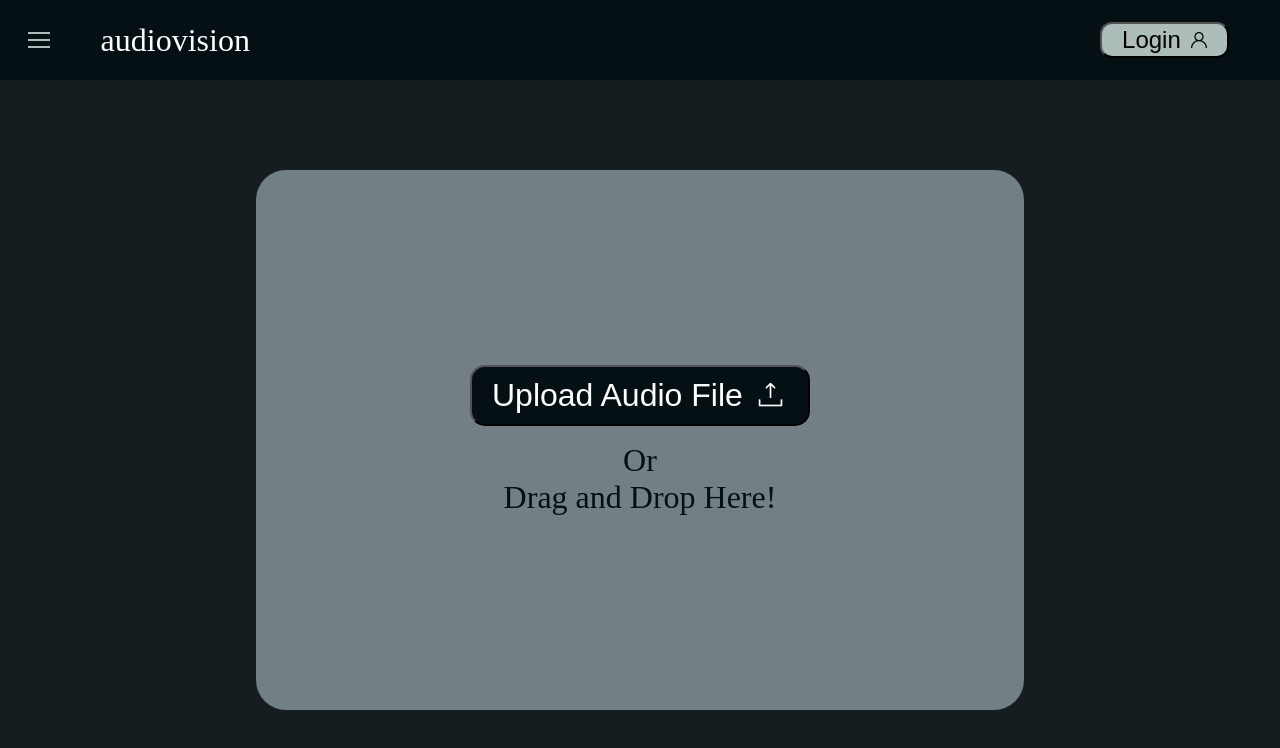
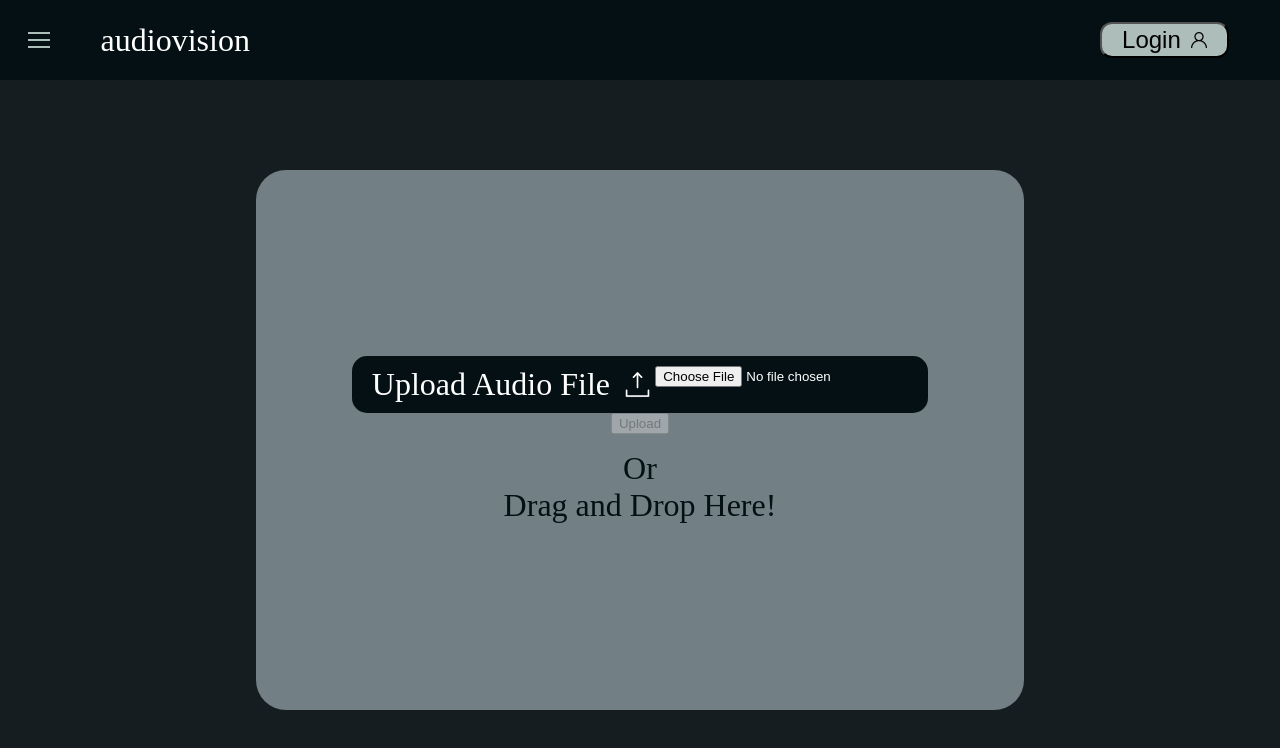
Before and after one commit to poke8014/CS161, a React (Create React App) app in the folder dev/: page / in a window 1280 px wide. Shown: the top 748 px of the page. Built offline with nearby package versions, Linux system fonts and the light colour scheme.

Commit message:
upload file from front-end

```diff
--- a/dev/src/pages/UploadPage/UploadPage.js
+++ b/dev/src/pages/UploadPage/UploadPage.js
@@ -1,14 +1,16 @@
-import React from "react"
+import React, { useState } from "react";
+import axios from "axios";
 import NavBar from "../../components/NavBar/NavBar";
 import Menu from "../../components/Menu/Menu";
-import uploadIcon from "../../images/upload.png"
+import uploadIcon from "../../images/upload.png";
 import { useNavigate } from "react-router-dom";
-import "./UploadPage.css"
+import "./UploadPage.css";
 
 export default function UploadPage() {
 
     const [showMenu, setShowMenu] = React.useState(false)
     // const [users, setUsers] = React.useState();
+    const [file, setFile] = useState(null)
     const navigate = useNavigate();
 
     // React.useEffect(() => {
@@ -22,8 +24,25 @@ export default function UploadPage() {
         setShowMenu(prevState => !prevState)
     }
 
-    function handleAudioUpload(){
-        navigate("/visualization")
+    async function handleAudioUpload(e){
+        e.preventDefault();
+        const formData = new FormData();
+        formData.append("audiofile", file);
+        try {
+            const response = await axios.post("/audioFiles/uploadAudio", formData, {
+                headers: {
+                    "Content-Type": "multipart/form-data"
+                }
+            });
+            console.log("File uploaded:", response.data);
+            // navigate("/visualization")
+        } catch (err) {
+            console.error("Error uploading file:", err);
+        }
+    }
+
+    function handleFileChange(e) {
+        setFile(e.target.files[0]);
     }
 
     const menuItems = [
@@ -48,10 +67,14 @@ export default function UploadPage() {
                 />}
                 <div className="upload-box">
                     <div className="upload-options">
-                        <button className="upload-audio-button" onClick={handleAudioUpload}>
-                            <p>Upload Audio File</p>
-                            <img className="upload-icon" src={uploadIcon} alt="upload icon"/>
-                        </button>
+                        <form onSubmit={handleAudioUpload}>
+                            <label className="upload-audio-button">
+                                <p>Upload Audio File</p>
+                                <img className="upload-icon" src={uploadIcon} alt="upload icon"/>
+                                <input type="file" onChange={handleFileChange} />
+                            </label>
+                            <button type="submit" disabled={!file}>Upload</button>
+                        </form>
                         {/* <a target="_blank" href="https://icons8.com/icon/RXegk50IKV5u/upload">Upload</a> icon by <a target="_blank" href="https://icons8.com">Icons8</a> */}
                         <div className="drag-drop-area">
                             <p>Or</p>
```
